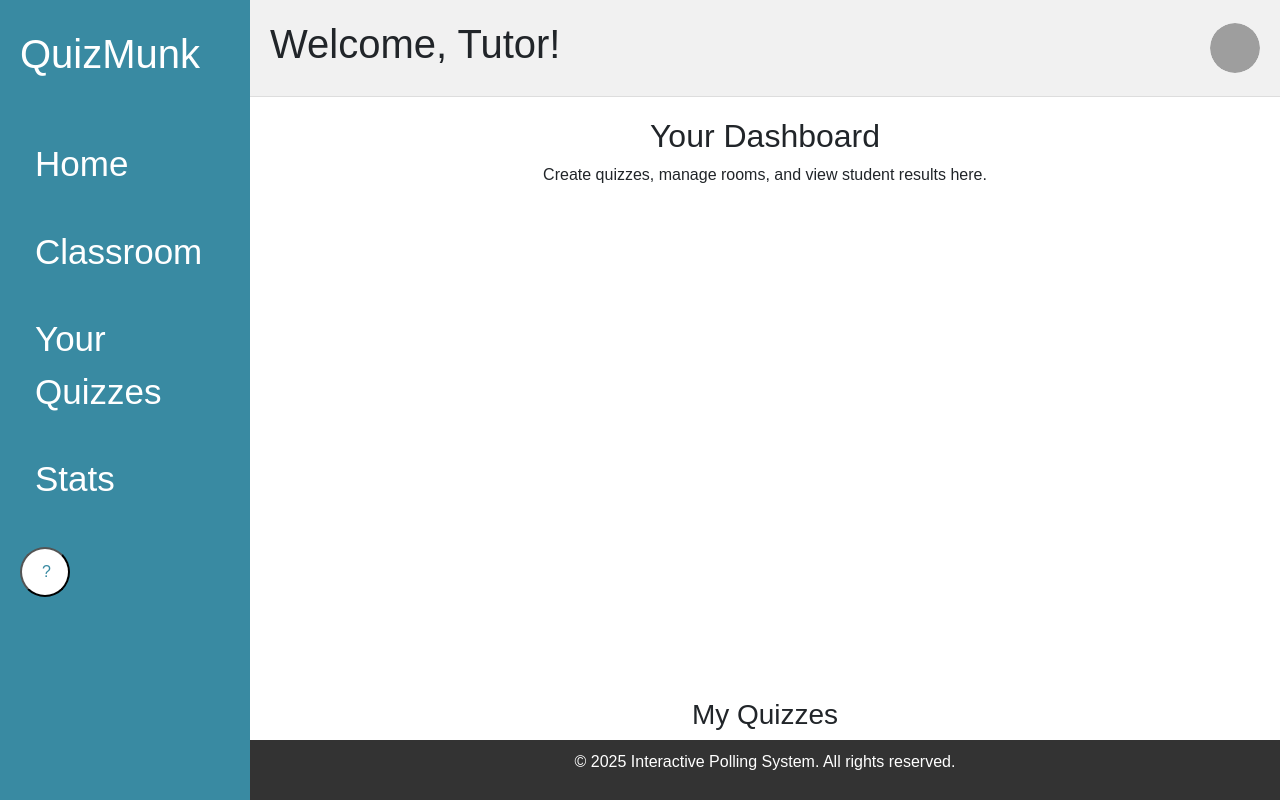
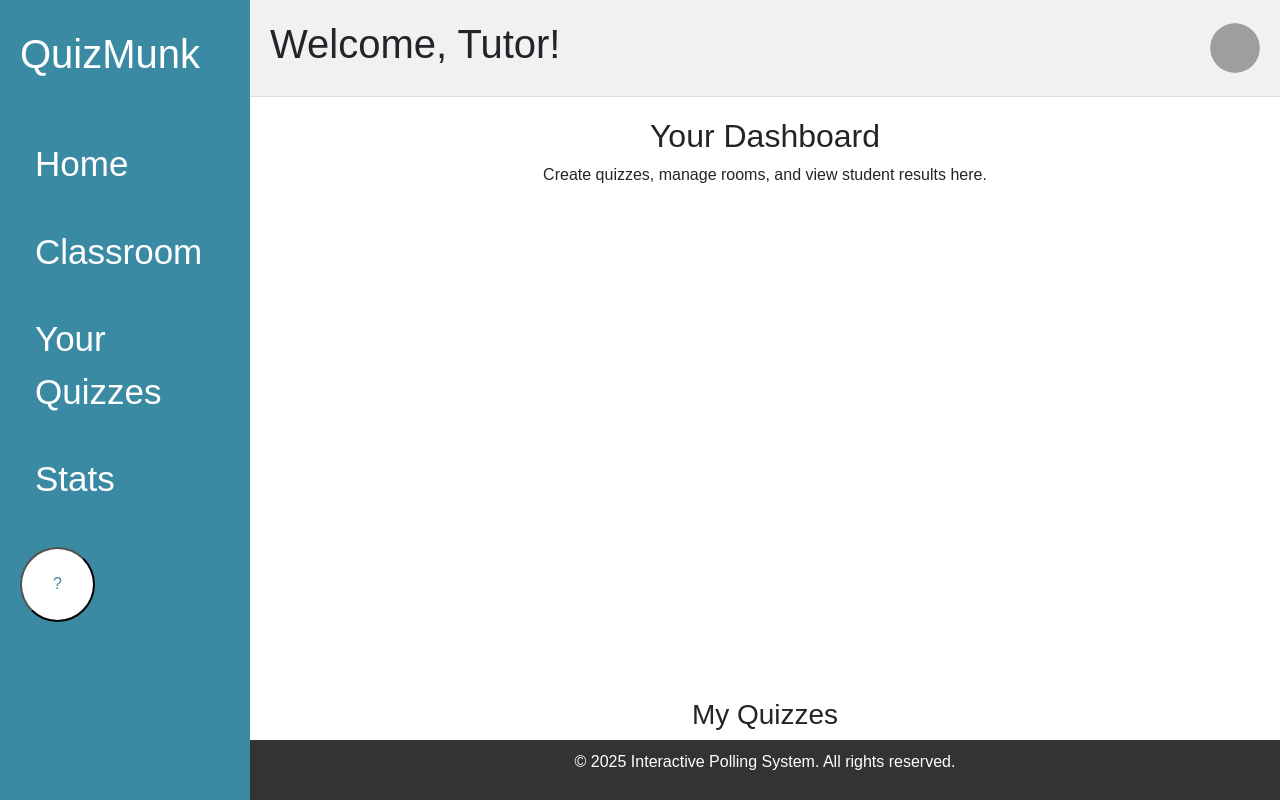
Before and after one commit to hm2412/Quizmunk, a Django app: template team-chipmunk/quizsite/app/templates/tutor_dashboard.html in a window 1280 px wide. Run offline with Django 3.2, Linux system fonts and the light colour scheme; the template is opened without the code that fills it, so the values that code supplies are empty; grey boxes are pictures that could not be loaded.

Commit message:
Minor changes

```diff
--- a/team-chipmunk/quizsite/app/static/css/tutor_dashboard.css
+++ b/team-chipmunk/quizsite/app/static/css/tutor_dashboard.css
@@ -51,8 +51,9 @@
     color: #398AA2;
     text-decoration: none;
     border-radius: 50%;
-    height: 50px;
-    width: 50px;
+    height: 75px;
+    width: 75px;
+    justify-content: center;
 }
 
 .tutor_content {
--- a/team-chipmunk/quizsite/app/templates/tutor_dashboard.html
+++ b/team-chipmunk/quizsite/app/templates/tutor_dashboard.html
@@ -8,6 +8,7 @@
     <link rel="stylesheet" href="{% static 'css/tutor_dashboard.css' %}">
     <link href="https://cdn.jsdelivr.net/npm/bootstrap@5.3.0/dist/css/bootstrap.min.css" rel="stylesheet">
     <link rel="stylesheet" href="{% static 'css/style.css' %}">
+    <script src="https://cdn.jsdelivr.net/npm/bootstrap@5.3.0/dist/js/bootstrap.bundle.min.js"></script>
 </head>
 <body>
     <div class="tutor_container">
@@ -44,6 +45,5 @@
             {% include 'partials/footer.html' %}
         </div>
     </div>
-    <script src="https://cdn.jsdelivr.net/npm/bootstrap@5.3.0/dist/js/bootstrap.bundle.min.js"></script>
 </body>
 </html>
```
